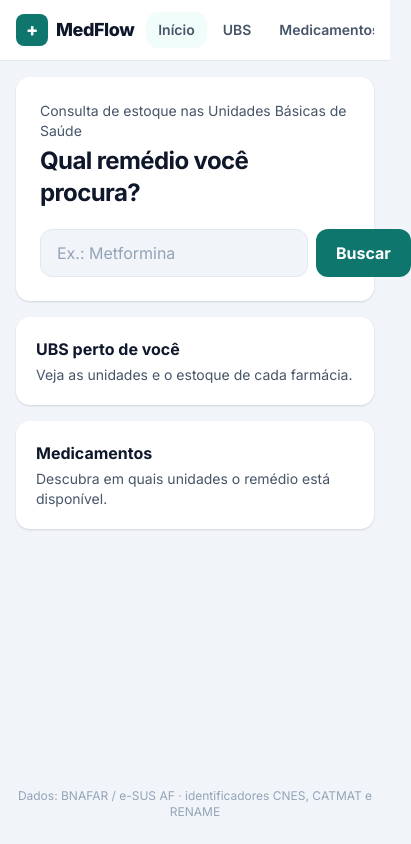
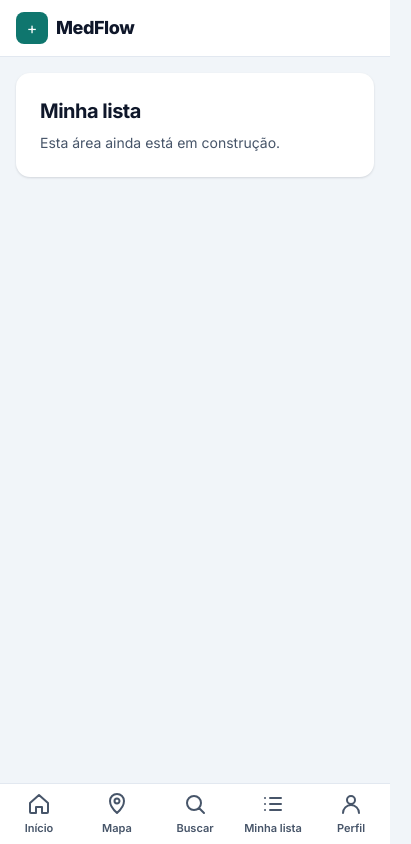
Before and after one commit to luizwhirl/medflow, an Angular app in the folder frontend/: page /lista in a window 390 px wide. Before the commit this address led to /. Shown: the whole page, 411 px wide, since content can reach past the window. Built offline with nearby package versions, Linux system fonts and the light colour scheme.

Commit message:
feat(frontend): adiciona navegação inferior no celular e lateral no tablet e desktop

```diff
--- a/frontend/src/app/app.routes.ts
+++ b/frontend/src/app/app.routes.ts
@@ -31,6 +31,23 @@ export const routes: Routes = [
           ),
       },
       {
+        path: 'mapa',
+        title: 'Mapa · MedFlow',
+        loadComponent: () => import('./features/ubs/ubs-list.page').then((m) => m.UbsListPage),
+      },
+      {
+        path: 'lista',
+        title: 'Minha lista · MedFlow',
+        data: { titulo: 'Minha lista' },
+        loadComponent: () => import('./features/em-breve/em-breve.page').then((m) => m.EmBrevePage),
+      },
+      {
+        path: 'perfil',
+        title: 'Perfil · MedFlow',
+        data: { titulo: 'Perfil' },
+        loadComponent: () => import('./features/em-breve/em-breve.page').then((m) => m.EmBrevePage),
+      },
+      {
         path: 'medicamentos/:id',
         title: 'Medicamento · MedFlow',
         loadComponent: () =>
--- /dev/null
+++ b/frontend/src/app/features/em-breve/em-breve.page.ts
@@ -0,0 +1,16 @@
+import { Component, input } from '@angular/core';
+
+/** Placeholder para abas cuja API ainda não existe (Minha lista, Perfil). */
+@Component({
+  selector: 'app-em-breve-page',
+  template: `
+    <section class="surface-card p-6">
+      <h1 class="page-title">{{ titulo() }}</h1>
+      <p class="mt-2 body-muted">Esta área ainda está em construção.</p>
+    </section>
+  `,
+})
+export class EmBrevePage {
+  /** Vem de `data.titulo` da rota (withComponentInputBinding). */
+  readonly titulo = input('Em breve');
+}
--- /dev/null
+++ b/frontend/src/app/layout/nav-items.ts
@@ -0,0 +1,41 @@
+export interface NavItem {
+  path: string;
+  label: string;
+  exact: boolean;
+  /** Path SVG (viewBox 24x24, traço). */
+  icon: string;
+}
+
+/** Abas principais, na ordem do Figma. */
+export const NAV_ITEMS: readonly NavItem[] = [
+  {
+    path: '/',
+    label: 'Início',
+    exact: true,
+    icon: 'M3 11l9-8 9 8v9a1 1 0 0 1-1 1h-5v-6H9v6H4a1 1 0 0 1-1-1z',
+  },
+  {
+    path: '/mapa',
+    label: 'Mapa',
+    exact: false,
+    icon: 'M12 21s-7-6.2-7-12a7 7 0 0 1 14 0c0 5.8-7 12-7 12zM12 11.5a2.5 2.5 0 1 0 0-5 2.5 2.5 0 0 0 0 5z',
+  },
+  {
+    path: '/medicamentos',
+    label: 'Buscar',
+    exact: false,
+    icon: 'M11 18a7 7 0 1 0 0-14 7 7 0 0 0 0 14zM21 21l-5-5',
+  },
+  {
+    path: '/lista',
+    label: 'Minha lista',
+    exact: false,
+    icon: 'M9 6h11M9 12h11M9 18h11M4 6h.01M4 12h.01M4 18h.01',
+  },
+  {
+    path: '/perfil',
+    label: 'Perfil',
+    exact: false,
+    icon: 'M12 12a4 4 0 1 0 0-8 4 4 0 0 0 0 8zM4 21a8 8 0 0 1 16 0',
+  },
+];
--- a/frontend/src/app/layout/shell.ts
+++ b/frontend/src/app/layout/shell.ts
@@ -1,46 +1,112 @@
 import { Component } from '@angular/core';
 import { RouterLink, RouterLinkActive, RouterOutlet } from '@angular/router';
 
+import { NAV_ITEMS } from './nav-items';
+
+/**
+ * Casca da aplicação.
+ * - Celular (< sm): barra de abas fixa no rodapé.
+ * - Tablet retrato (sm): menu lateral compacto, só ícones.
+ * - Tablet paisagem / desktop (>= md): menu lateral com rótulos.
+ */
 @Component({
   selector: 'app-shell',
   imports: [RouterOutlet, RouterLink, RouterLinkActive],
   template: `
-    <div class="app-shell">
-      <header class="sticky top-0 z-10 border-b border-outline bg-surface">
-        <div class="flex items-center gap-3 px-4 py-3 sm:px-6 md:px-8">
-          <a routerLink="/" class="flex items-center gap-2 text-lg font-extrabold tracking-tight">
+    <div class="flex min-h-dvh bg-canvas">
+      <aside
+        class="sticky top-0 hidden h-dvh shrink-0 flex-col border-r border-outline bg-surface sm:flex sm:w-20 md:w-60"
+      >
+        <a
+          routerLink="/"
+          class="flex items-center gap-2 px-4 py-5 text-lg font-extrabold tracking-tight sm:justify-center md:justify-start"
+        >
+          <span class="grid size-9 shrink-0 place-items-center rounded-lg bg-brand-600 text-white"
+            >+</span
+          >
+          <span class="hidden md:inline">MedFlow</span>
+        </a>
+        <nav class="flex flex-1 flex-col gap-1 px-3" aria-label="Principal">
+          @for (item of nav; track item.path) {
+            <a
+              [routerLink]="item.path"
+              routerLinkActive="bg-brand-50 text-brand-600"
+              #rla="routerLinkActive"
+              [routerLinkActiveOptions]="{ exact: item.exact }"
+              [attr.aria-current]="rla.isActive ? 'page' : null"
+              [attr.title]="item.label"
+              class="flex items-center gap-3 rounded-control px-3 py-3 text-sm font-semibold text-content-muted hover:bg-canvas sm:justify-center md:justify-start"
+            >
+              <svg
+                class="size-5 shrink-0"
+                viewBox="0 0 24 24"
+                fill="none"
+                stroke="currentColor"
+                stroke-width="2"
+                stroke-linecap="round"
+                stroke-linejoin="round"
+                aria-hidden="true"
+              >
+                <path [attr.d]="item.icon" />
+              </svg>
+              <span class="sm:sr-only md:not-sr-only">{{ item.label }}</span>
+            </a>
+          }
+        </nav>
+        <p class="hidden px-4 py-4 text-xs text-content-subtle md:block">
+          Dados: BNAFAR / e-SUS AF
+        </p>
+      </aside>
+
+      <div class="flex min-w-0 flex-1 flex-col">
+        <header
+          class="sticky top-0 z-10 flex items-center gap-2 border-b border-outline bg-surface px-4 py-3 sm:hidden"
+        >
           <span class="grid size-8 place-items-center rounded-lg bg-brand-600 text-white">+</span>
-            MedFlow
-          </a>
+          <span class="text-lg font-extrabold tracking-tight">MedFlow</span>
+        </header>
+
+        <main class="mx-auto w-full max-w-7xl flex-1 p-4 pb-24 sm:p-6 md:p-8">
+          <router-outlet />
+        </main>
+
+        <footer class="hidden px-4 py-6 text-center text-xs text-content-subtle sm:block md:hidden">
+          Dados: BNAFAR / e-SUS AF · identificadores CNES, CATMAT e RENAME
+        </footer>
+      </div>
+
       <nav
-            class="ml-auto flex gap-1 overflow-x-auto text-sm font-semibold"
+        class="fixed inset-x-0 bottom-0 z-20 grid grid-cols-5 border-t border-outline bg-surface pb-[env(safe-area-inset-bottom)] sm:hidden"
         aria-label="Principal"
       >
         @for (item of nav; track item.path) {
           <a
             [routerLink]="item.path"
-                routerLinkActive="bg-brand-50 text-brand-600"
+            routerLinkActive="text-brand-600"
+            #rla="routerLinkActive"
             [routerLinkActiveOptions]="{ exact: item.exact }"
-                class="rounded-control px-3 py-2 text-content-muted hover:bg-canvas"
-                >{{ item.label }}</a
+            [attr.aria-current]="rla.isActive ? 'page' : null"
+            class="flex min-w-0 flex-col items-center gap-1 px-1 py-2 text-[0.6875rem] font-semibold text-content-muted"
           >
+            <svg
+              class="size-6"
+              viewBox="0 0 24 24"
+              fill="none"
+              stroke="currentColor"
+              stroke-width="2"
+              stroke-linecap="round"
+              stroke-linejoin="round"
+              aria-hidden="true"
+            >
+              <path [attr.d]="item.icon" />
+            </svg>
+            <span class="w-full truncate text-center">{{ item.label }}</span>
+          </a>
         }
       </nav>
-        </div>
-      </header>
-      <main class="flex-1 p-4 sm:p-6 md:p-8">
-        <router-outlet />
-      </main>
-      <footer class="px-4 py-6 text-center text-xs text-content-subtle">
-        Dados: BNAFAR / e-SUS AF · identificadores CNES, CATMAT e RENAME
-      </footer>
     </div>
   `,
 })
 export class Shell {
-  protected readonly nav = [
-    { path: '/', label: 'Início', exact: true },
-    { path: '/ubs', label: 'UBS', exact: false },
-    { path: '/medicamentos', label: 'Medicamentos', exact: false },
-  ];
+  protected readonly nav = NAV_ITEMS;
 }
```
Also changed, not shown: 1 other file (tests, documents, lock files or other folders). Lines whose indentation alone changed are shown as unchanged.
